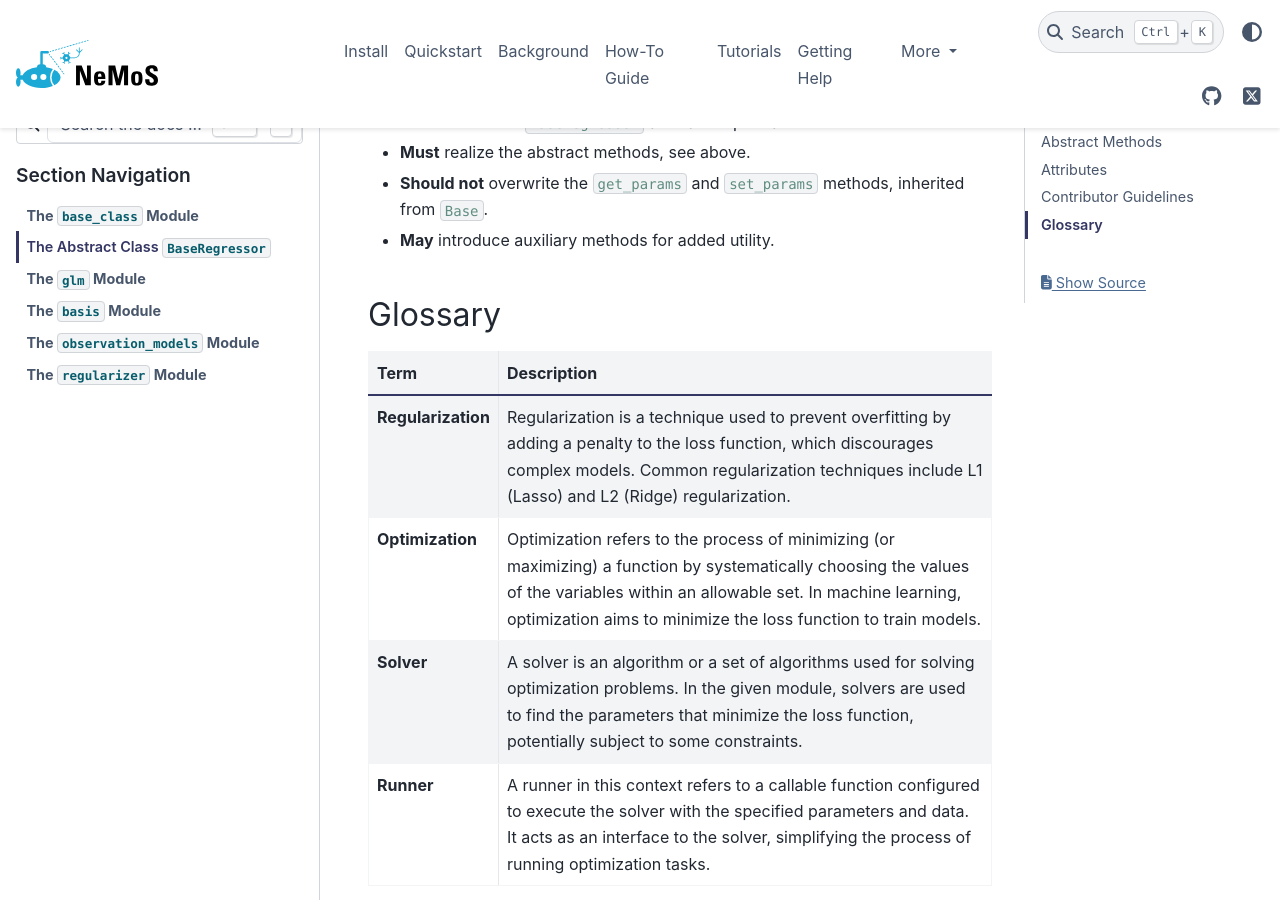
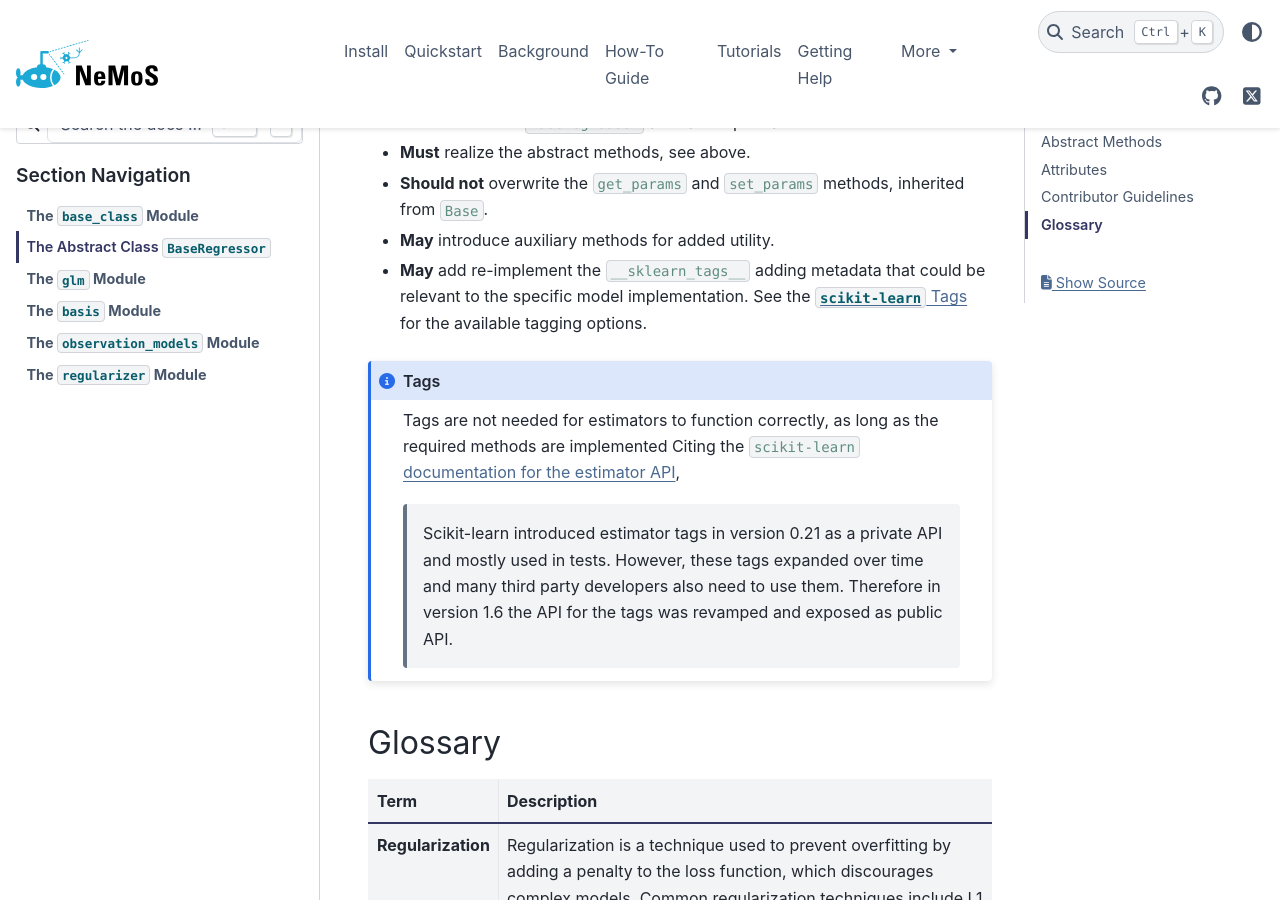
Before and after one commit to flatironinstitute/nemos, a Sphinx documentation site: the page built from docs/developers_notes/02-base_regressor.md, in a window 1280 px wide and 900 px high, scrolled down 2455 px. Built offline with Sphinx 7.4.7 and the PyData theme 0.15.4, drawn with Linux system fonts in a browser that asks for light colours.

Commit message:
edit notes

```diff
--- a/docs/developers_notes/02-base_regressor.md
+++ b/docs/developers_notes/02-base_regressor.md
@@ -10,7 +10,7 @@
 As a `BaseRegressor`, it **must** implement the [`fit`](nemos.glm.GLM.fit), [`score`](nemos.glm.GLM.score), [`predict`](nemos.glm.GLM.predict) and the other abstract methods of this class, see below.
 :::
 
-### Abstract Methods
+## Abstract Methods
 
 For subclasses derived from `BaseRegressor` to function correctly, they must implement the following:
 
@@ -28,7 +28,7 @@
 All the `_check_<method-name>` methods are called by the `_validate` method which checks that the provided
 input and parameters conform with the model requirements.
 
-### Attributes
+## Attributes
 
 Public attributes are stored as properties:
 
@@ -59,7 +59,16 @@
 - **Must** realize the abstract methods, see above.
 - **Should not** overwrite the `get_params` and `set_params` methods, inherited from `Base`.
 - **May** introduce auxiliary methods for added utility.
+- **May** add re-implement the `__sklearn_tags__` adding metadata that could be relevant to the specific model implementation. See the [`scikit-learn` Tags](https://scikit-learn.org/stable/modules/generated/sklearn.utils.Tags.html#sklearn.utils.Tags) for the available tagging options.
 
+:::{admonition} Tags
+:class: note
+
+Tags are not needed for estimators to function correctly, as long as the required methods are implemented Citing the `scikit-learn` [documentation for the estimator API](https://scikit-learn.org/stable/developers/develop.html#estimator-tags),
+
+> Scikit-learn introduced estimator tags in version 0.21 as a private API and mostly used in tests. However, these tags expanded over time and many third party developers also need to use them. Therefore in version 1.6 the API for the tags was revamped and exposed as public API.
+
+:::
 
 ## Glossary
 
```
Also changed, not shown: docs/developers_notes/01-base_class.md (+3 -5 lines).
